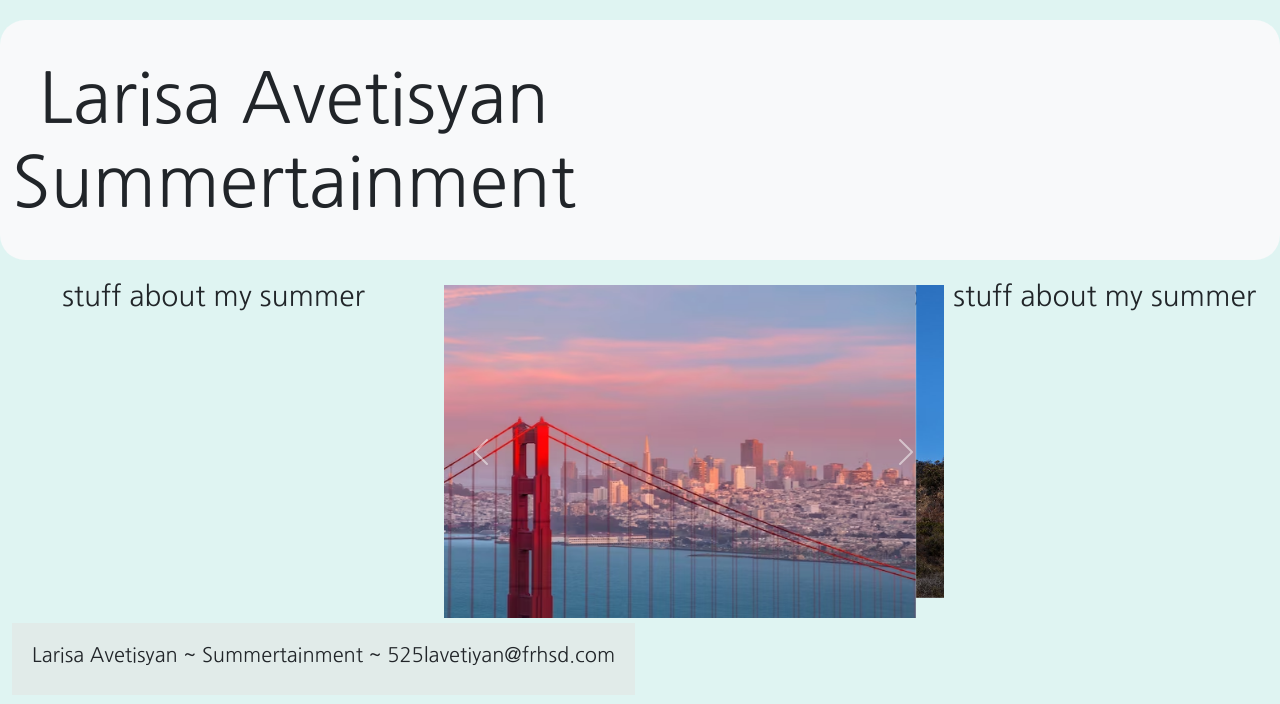
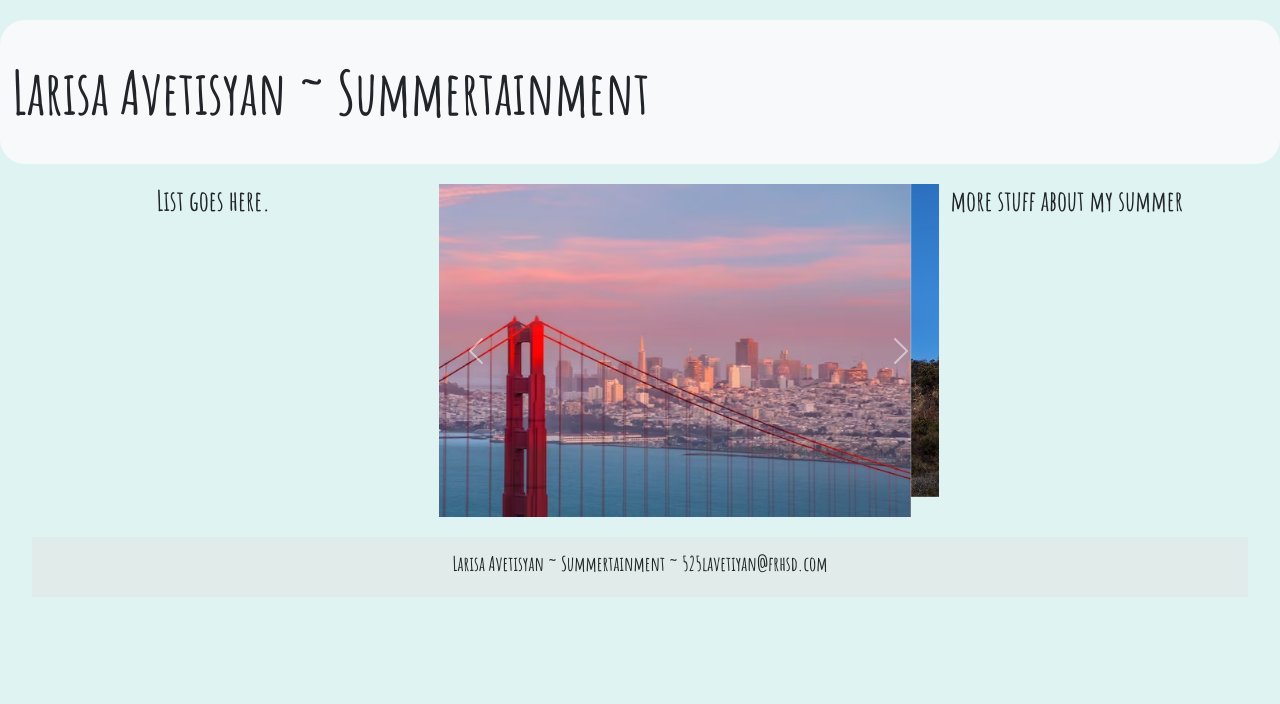
Before and after one commit to larisaa07/Summertainment, a plain HTML site: page index.html in a window 1280 px wide. Drawn offline with nearby package versions, Linux system fonts and the light colour scheme.

Commit message:
small adjustments

```diff
--- a/index.html
+++ b/index.html
@@ -8,7 +8,7 @@
     <link rel="stylesheet" href="style.css">
     <link rel="preconnect" href="https://fonts.googleapis.com">
     <link rel="preconnect" href="https://fonts.gstatic.com" crossorigin>
-    <link href="https://fonts.googleapis.com/css2?family=Nanum+Gothic&display=swap" rel="stylesheet">
+    <link href="https://fonts.googleapis.com/css2?family=Amatic+SC:wght@700&display=swap" rel="stylesheet">
   </head>
   <body>
     <script src="https://cdn.jsdelivr.net/npm/bootstrap@5.3.2/dist/js/bootstrap.bundle.min.js" integrity="sha384-C6RzsynM9kWDrMNeT87bh95OGNyZPhcTNXj1NW7RuBCsyN/o0jlpcV8Qyq46cDfL" crossorigin="anonymous"></script>
@@ -20,7 +20,7 @@
         <!--Navbar-->
         <nav class="navbar bg-body-tertiary">
           <div class="container-fluid">
-          <h2 class="navbar">Larisa Avetisyan <br> Summertainment</h2>
+          <h2 class="navbar">Larisa Avetisyan  ~  Summertainment</h2>
           </div>
         </nav>
       </div>
@@ -30,15 +30,15 @@
       <div class="row">
 
         <!--Col 1-->
-        <div class="col-4">
+        <div class="col-lg-4">
           <div id="box1" class="container-fluid">
-            <h3>stuff about my summer</h3>
+            <h3>List goes here.</h3>
           </div>
         </div>
         <!--End Col 1-->
 
         <!--Col 2-->
-        <div class="col-4">
+        <div class="col-lg-4">
           <!--Carousel-->
           <div id="carouselExampleAutoplaying" class="carousel slide" data-bs-ride="carousel">
             <div class="carousel-inner">
@@ -69,7 +69,7 @@
         <!--End Col 2-->
 
         <!--Col 3-->
-        <div class="col-4">
+        <div class="col-lg-4">
           <div id="box1" class="container-fluid">
             <h3>more stuff about my summer</h3>
           </div>
@@ -79,15 +79,12 @@
       </div>
       <!--End Row 2-->
 
-      <!--Row 3-->
-      <div class="row">
-        <div class="container-fluid text-center">
-          <footer class="footer">
-            <h5>Larisa Avetisyan  ~  Summertainment  ~  525lavetiyan@frhsd.com</h5>
-          </footer>
-        </div>
-      </div>
 
     </div>
   </body>
+  <div class="container-fluid text-center">
+    <footer class="footer">
+      <h5>Larisa Avetisyan  ~  Summertainment  ~  525lavetiyan@frhsd.com</h5>
+    </footer>
+  </div>
 </html>
--- a/style.css
+++ b/style.css
@@ -2,35 +2,31 @@ body{
     background-color:rgba(189, 233, 229, 0.479);
     background-repeat:no-repeat;
     background-size:100%;
-    font-family: 'Nanum Gothic', sans-serif;
-}
-
-.card{
-    display:inline-block;
-    justify-content:space-around;
-    width:600px;
-    margin-top:0px;
-    border-radius:10px;
-    border-color:black;
+    text-align:center;
+    font-family: 'Amatic SC', sans-serif;
 
 }
 
 .navbar {
-    font-size:70px;
+    font-size:60px;
     margin-top:20px;
     margin-bottom:20px;
     border-radius:25px;
-    text-align: center;
+
 }
 
 .carousel{
     margin:5px;
     border-radius:10px;
     width:500px;
+    margin:auto;
 }
 
 .footer{
     background-color:rgb(225, 235, 233);
-    position:fixed;
-    padding:20px
+    height:60px;
+    padding:15px;
+    margin:20px;
+    font-family: 'Amatic SC', sans-serif;
+
 }
```
